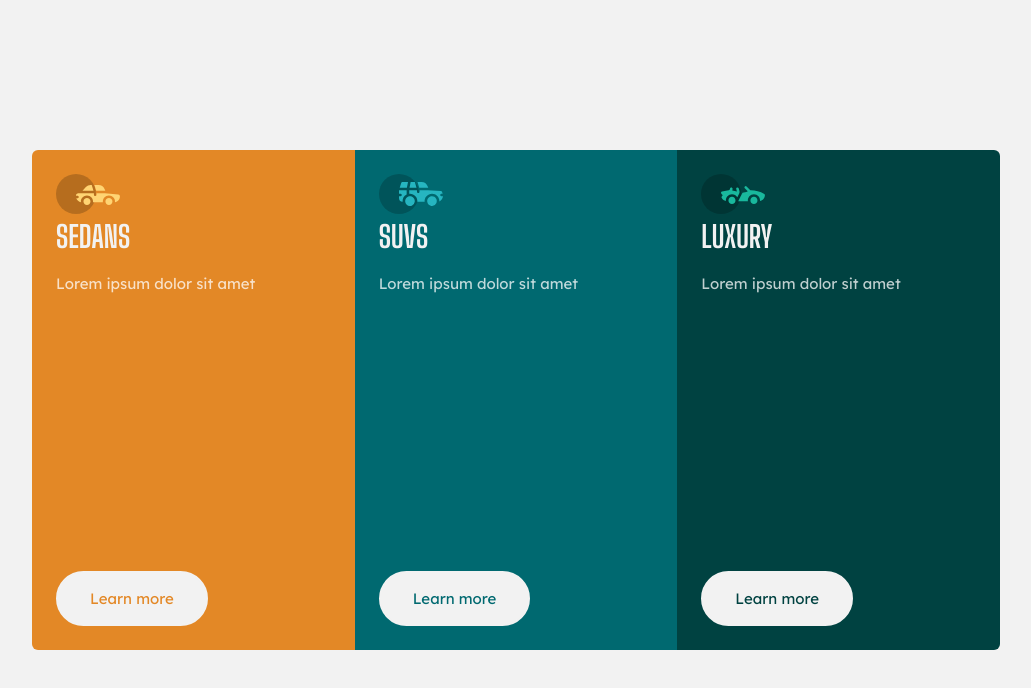
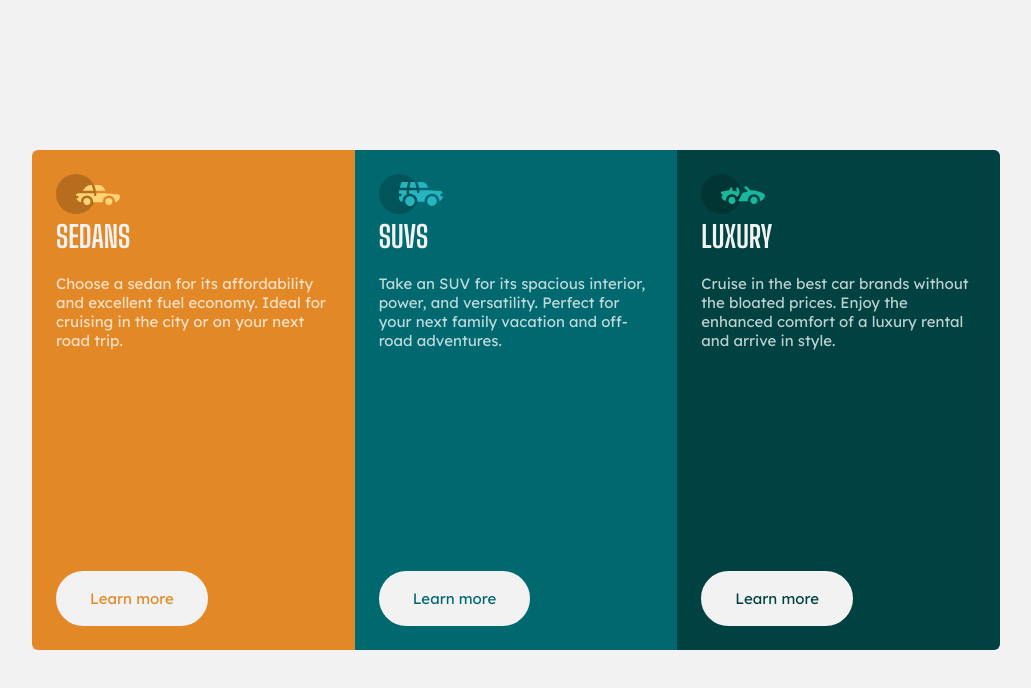
Before and after one commit to lethiandev/fm-three-column-cards, a Vue app: page / in a window 1280 px wide. Shown: the top 688 px of the page, without its empty margins (124-1155 px from the left). Built offline with nearby package versions, Linux system fonts and the light colour scheme.

Commit message:
Add transport descriptions

```diff
--- a/src/pages/HomePage.tsx
+++ b/src/pages/HomePage.tsx
@@ -14,17 +14,23 @@
       {
         icon: iconSedans,
         title: 'Sedans',
-        description: 'Lorem ipsum dolor sit amet',
+        description:
+          'Choose a sedan for its affordability and excellent fuel economy. ' +
+          'Ideal for cruising in the city or on your next road trip.',
       },
       {
         icon: iconSuvs,
         title: 'SUVs',
-        description: 'Lorem ipsum dolor sit amet',
+        description:
+          'Take an SUV for its spacious interior, power, and versatility. ' +
+          'Perfect for your next family vacation and off-road adventures.',
       },
       {
         icon: iconLuxury,
         title: 'Luxury',
-        description: 'Lorem ipsum dolor sit amet',
+        description:
+          'Cruise in the best car brands without the bloated prices. ' +
+          'Enjoy the enhanced comfort of a luxury rental and arrive in style.',
       },
     ]
 
```
